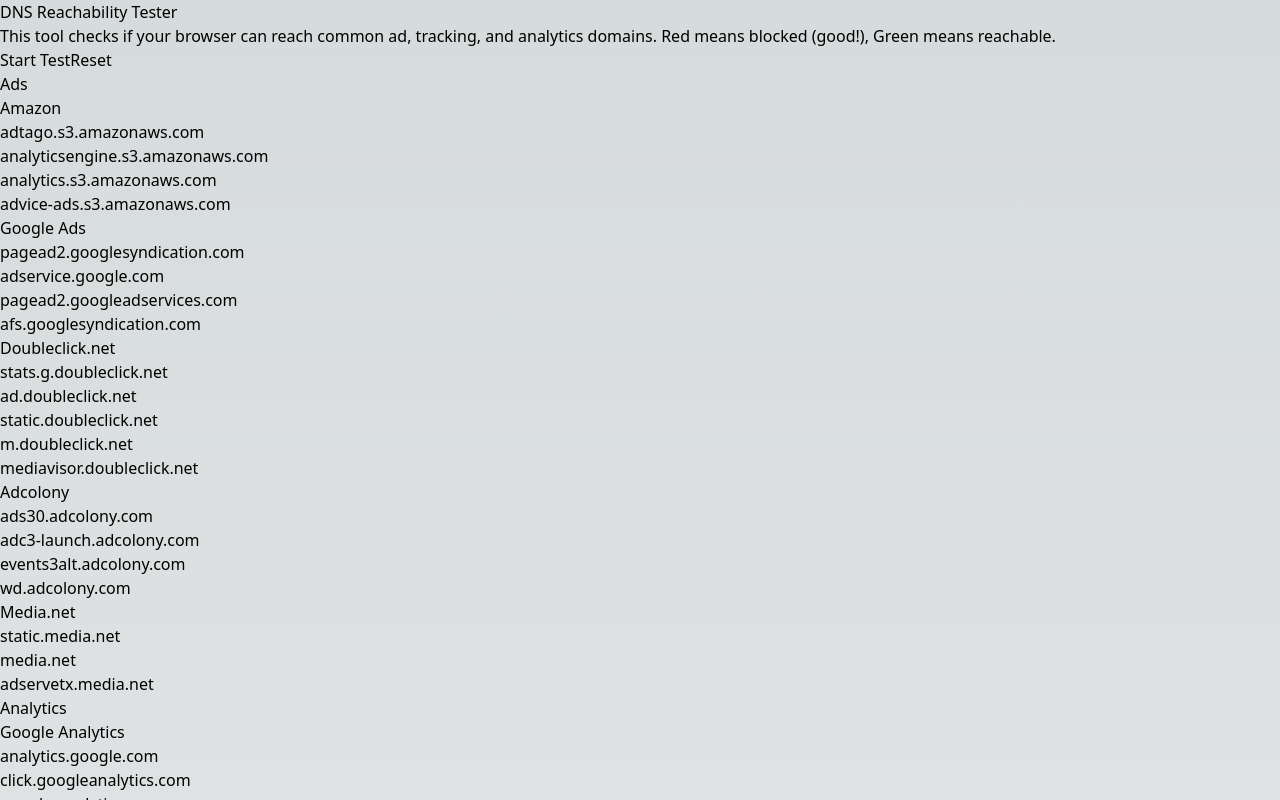
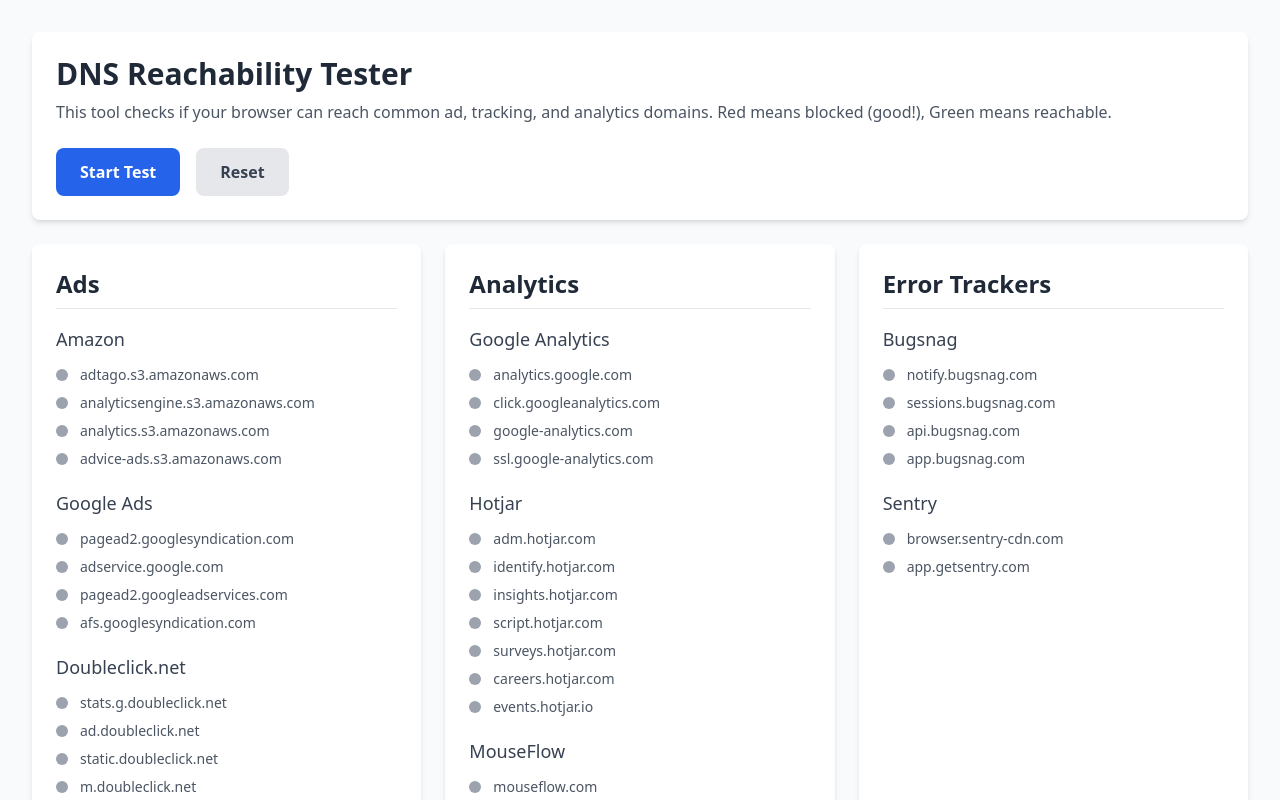
Before and after one commit to xiliourt/adblock-test_next.js, a Next.js app: page / in a window 1280 px wide. Shown: the top 800 px of the page. Built offline with nearby package versions, Linux system fonts and the light colour scheme.

Commit message:
Create tailwind.config.ts

```diff
--- /dev/null
+++ b/tailwind.config.ts
@@ -0,0 +1,20 @@
+import type { Config } from "tailwindcss";
+
+const config: Config = {
+  content: [
+    "./pages/**/*.{js,ts,jsx,tsx,mdx}",
+    "./components/**/*.{js,ts,jsx,tsx,mdx}",
+    "./app/**/*.{js,ts,jsx,tsx,mdx}",
+  ],
+  theme: {
+    extend: {
+      backgroundImage: {
+        "gradient-radial": "radial-gradient(var(--tw-gradient-stops))",
+        "gradient-conic":
+          "conic-gradient(from 180deg at 50% 50%, var(--tw-gradient-stops))",
+      },
+    },
+  },
+  plugins: [],
+};
+export default config;
```
